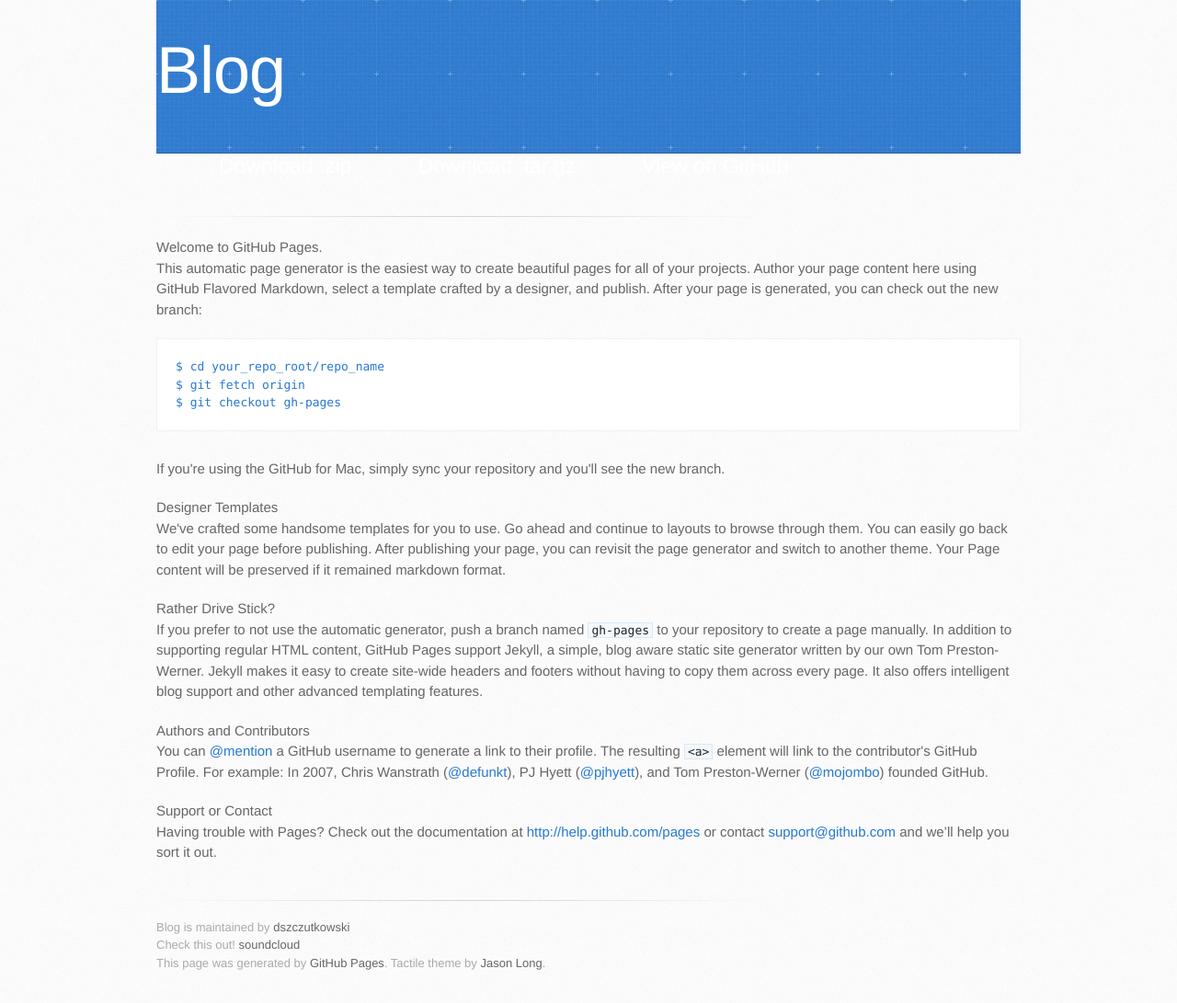
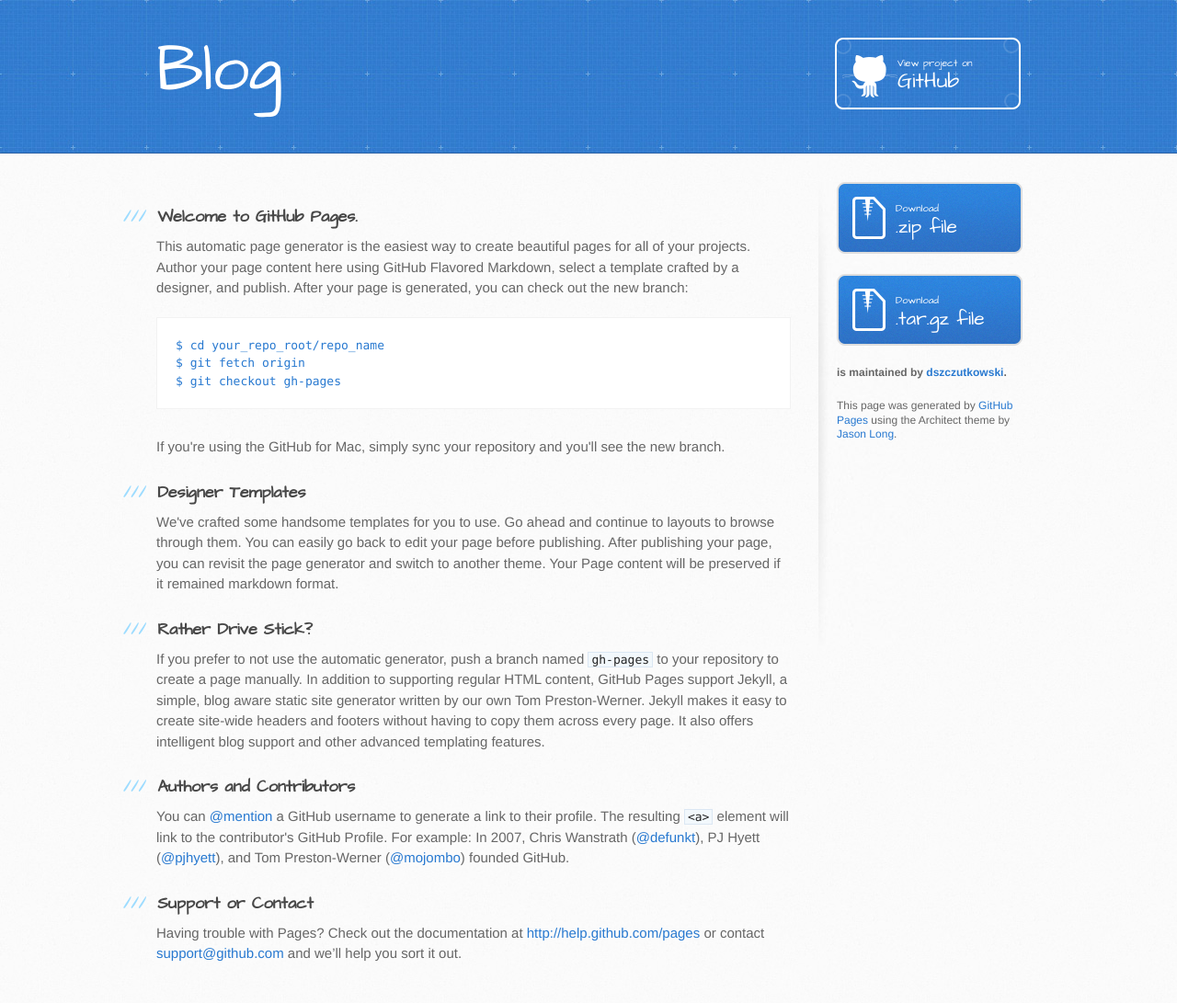
Before and after one commit to dszczutkowski/BLOG, a Jekyll site: the page Welcome.html, which Jekyll copies as it is, in a window 1280 px wide. Shown: the whole page at 92% size. Built offline with Jekyll 4.4.1, drawn with Linux system fonts in a browser that asks for light colours; some web fonts are replaced; Markdown is read by kramdown in place of the engine named in the settings.

Commit message:
Update Welcome.html

```diff
--- a/Welcome.html
+++ b/Welcome.html
@@ -3,36 +3,33 @@
   <head>
     <meta charset='utf-8'>
     <meta http-equiv="X-UA-Compatible" content="chrome=1">
-    <link href='https://fonts.googleapis.com/css?family=Chivo:900' rel='stylesheet' type='text/css'>
+    <meta name="viewport" content="width=device-width, initial-scale=1, maximum-scale=1">
+    <link href='https://fonts.googleapis.com/css?family=Architects+Daughter' rel='stylesheet' type='text/css'>
     <link rel="stylesheet" type="text/css" href="stylesheets/stylesheet.css" media="screen" />
     <link rel="stylesheet" type="text/css" href="stylesheets/pygment_trac.css" media="screen" />
     <link rel="stylesheet" type="text/css" href="stylesheets/print.css" media="print" />
+
     <!--[if lt IE 9]>
     <script src="//html5shiv.googlecode.com/svn/trunk/html5.js"></script>
     <![endif]-->
+
     <title>Blog by dszczutkowski</title>
   </head>
 
   <body>
-    <div id="container">
+    <header>
       <div class="inner">
+        <h1>Blog</h1>
+        <h2></h2>
+        <a href="https://github.com/dszczutkowski/BLOG" class="button"><small>View project on</small>GitHub</a>
+      </div>
+    </header>
 
-        <header>
-          <h1>Blog</h1>
-          <h2></h2>
-        </header>
-
-        <section id="downloads" class="clearfix">
-          <a href="https://github.com/dszczutkowski/BLOG/zipball/master" id="download-zip" class="button"><span>Download .zip</span></a>
-          <a href="https://github.com/dszczutkowski/BLOG/tarball/master" id="download-tar-gz" class="button"><span>Download .tar.gz</span></a>
-          <a href="https://github.com/dszczutkowski/BLOG" id="view-on-github" class="button"><span>View on GitHub</span></a>
-        </section>
-
-        <hr>
-
-        <section id="main_content">
+    <div id="content-wrapper">
+      <div class="inner clearfix">
+        <section id="main-content">
           <h3>
-<a name="welcome-to-github-pages" class="anchor" href="#welcome-to-github-pages"><span class="octicon octicon-link"></span></a>Welcome to GitHub Pages.</h3></a>
+<a name="welcome-to-github-pages" class="anchor" href="#welcome-to-github-pages"><span class="octicon octicon-link"></span></a>Welcome to GitHub Pages.</h3>
 
 <p>This automatic page generator is the easiest way to create beautiful pages for all of your projects. Author your page content here using GitHub Flavored Markdown, select a template crafted by a designer, and publish. After your page is generated, you can check out the new branch:</p>
 
@@ -64,14 +61,23 @@
 <p>Having trouble with Pages? Check out the documentation at <a href="http://help.github.com/pages">http://help.github.com/pages</a> or contact <a href="mailto:support@github.com">support@github.com</a> and we’ll help you sort it out.</p>
         </section>
 
-        <footer>
-          Blog is maintained by <a href="https://github.com/dszczutkowski">dszczutkowski</a><br>
-          Check this out! <a href="https://soundcloud.com/dawid-szczutkowski">soundcloud</a><br>
-          This page was generated by <a href="http://pages.github.com">GitHub Pages</a>. Tactile theme by <a href="https://twitter.com/jasonlong">Jason Long</a>.
-        </footer>
+        <aside id="sidebar">
+          <a href="https://github.com/dszczutkowski/BLOG/zipball/master" class="button">
+            <small>Download</small>
+            .zip file
+          </a>
+          <a href="https://github.com/dszczutkowski/BLOG/tarball/master" class="button">
+            <small>Download</small>
+            .tar.gz file
+          </a>
+
+          <p class="repo-owner"><a href="https://github.com/dszczutkowski/BLOG"></a> is maintained by <a href="https://github.com/dszczutkowski">dszczutkowski</a>.</p>
+
+          <p>This page was generated by <a href="https://pages.github.com">GitHub Pages</a> using the Architect theme by <a href="https://twitter.com/jasonlong">Jason Long</a>.</p>
+        </aside>
+      </div>
+    </div>
 
 
-      </div>
-    </div>
   </body>
 </html>
```
